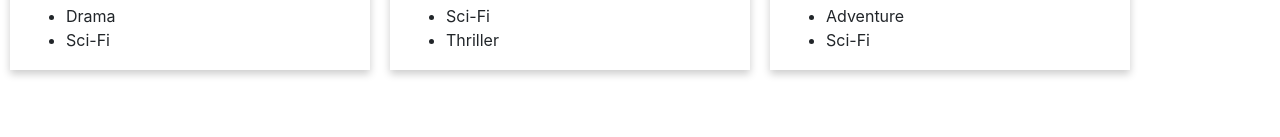
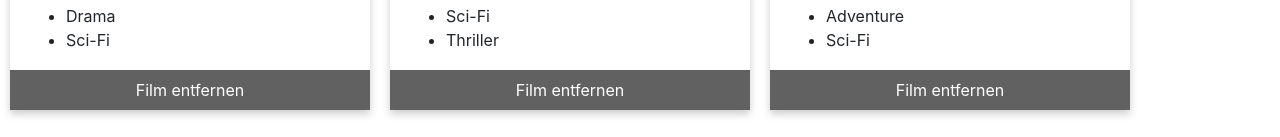
Before and after one commit to taimrli/ws-angular_movies, an Angular app: page /movies in a window 1280 px wide. Shown: the part 724-861 px from the top of the page. Before the commit the page ends 824 px from the top, so only its background shows below. Built offline with nearby package versions, Linux system fonts and the light colour scheme.

Commit message:
Aufgabe 8.4

```diff
--- a/src/app/cinama/movies/movie/movie.component.html
+++ b/src/app/cinama/movies/movie/movie.component.html
@@ -10,4 +10,5 @@
       </li>
     </ul>
   </div>
+  <button type="button" (click)="deleteMovie.emit(movie)">Film entfernen</button>
 </div>
--- a/src/app/cinama/movies/movie/movie.component.ts
+++ b/src/app/cinama/movies/movie/movie.component.ts
@@ -1,4 +1,4 @@
-import {Component, Input} from "@angular/core";
+import {Component, EventEmitter, Input, Output} from "@angular/core";
 import {Movie} from "../movie.model";
 
 @Component({
@@ -8,4 +8,7 @@ import {Movie} from "../movie.model";
 export class MovieComponent {
   @Input()
   movie: Movie;
+
+  @Output()
+  deleteMovie: EventEmitter<Movie> = new EventEmitter();
 }
--- a/src/app/cinama/movies/movies.component.html
+++ b/src/app/cinama/movies/movies.component.html
@@ -1 +1,4 @@
-<movie *ngFor="let movie of movies" [movie]="movie"></movie>
+<movie *ngFor="let movie of movies"
+       [movie]="movie"
+       (deleteMovie)="onDeleteMovie($event)">
+</movie>
--- a/src/app/cinama/movies/movies.component.ts
+++ b/src/app/cinama/movies/movies.component.ts
@@ -6,6 +6,10 @@ import {Movie} from "./movie.model";
   templateUrl: './movies.component.html'
 })
 export class MoviesComponent {
+
+  onDeleteMovie(movieToDelete: Movie) {
+    this.movies = this.movies.filter(movie => movieToDelete !== movie)
+  }
 
   movies: Movie[] = [
     {
@@ -42,5 +46,4 @@ export class MoviesComponent {
       ]
     }
   ];
-
 }
```
Lines whose indentation alone changed are shown as unchanged.
